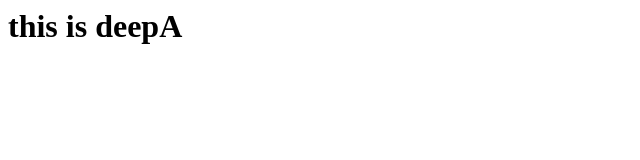
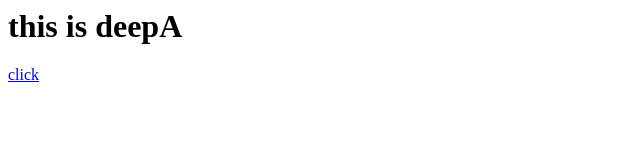
Before and after one commit to Jokendhar/joker, a plain HTML site: page deepA.html in a window 1280 px wide. Shown: the full height of the page, 0-640 px from the left. Drawn offline with Linux system fonts and the light colour scheme.

Commit message:
Update deepA.html

```diff
--- a/deepA.html
+++ b/deepA.html
@@ -3,7 +3,7 @@
 </head>
 <body>
 <h1>this is deepA</h1>
-
+<a href="joker.html">click</a>
 
 </body>
 </html>
```
